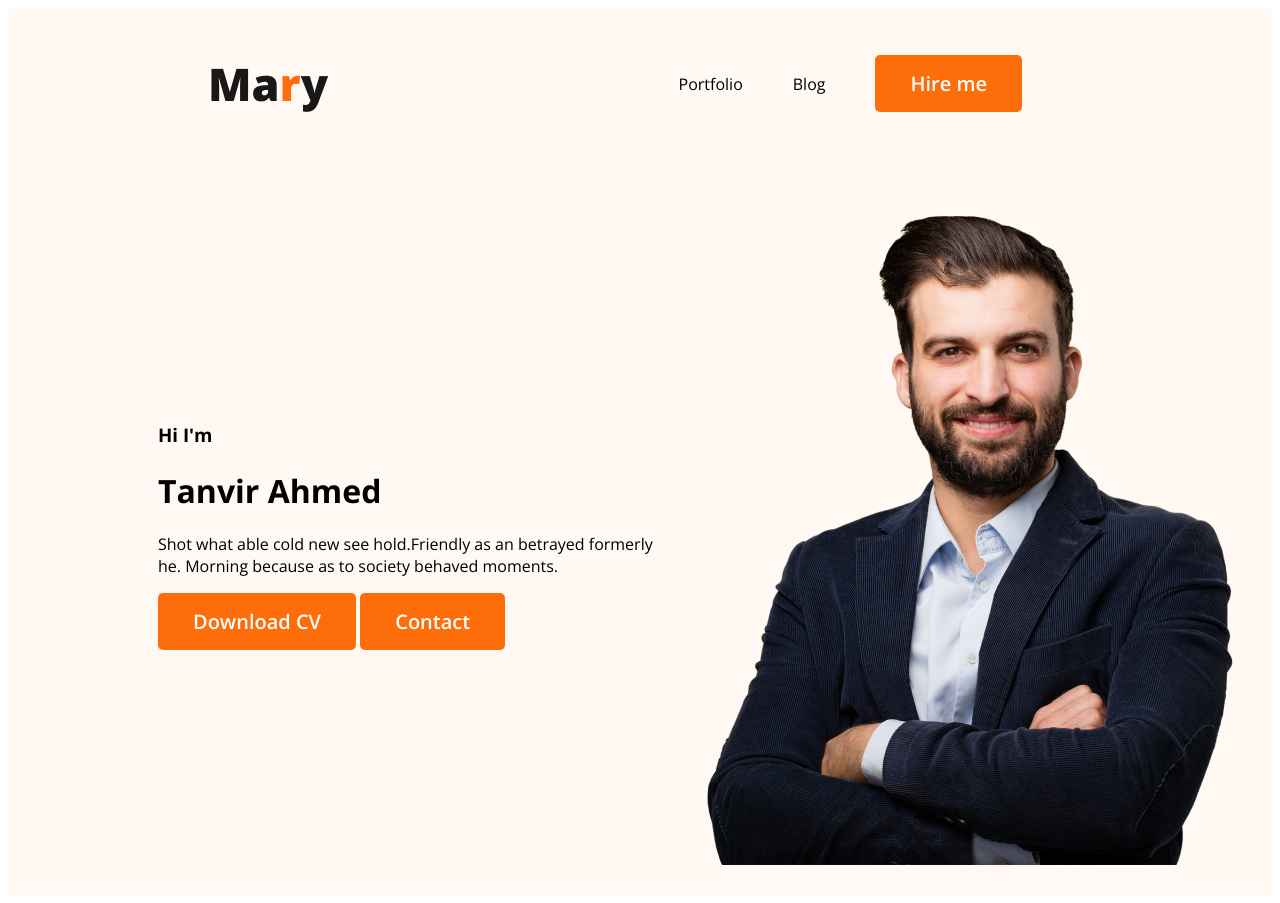
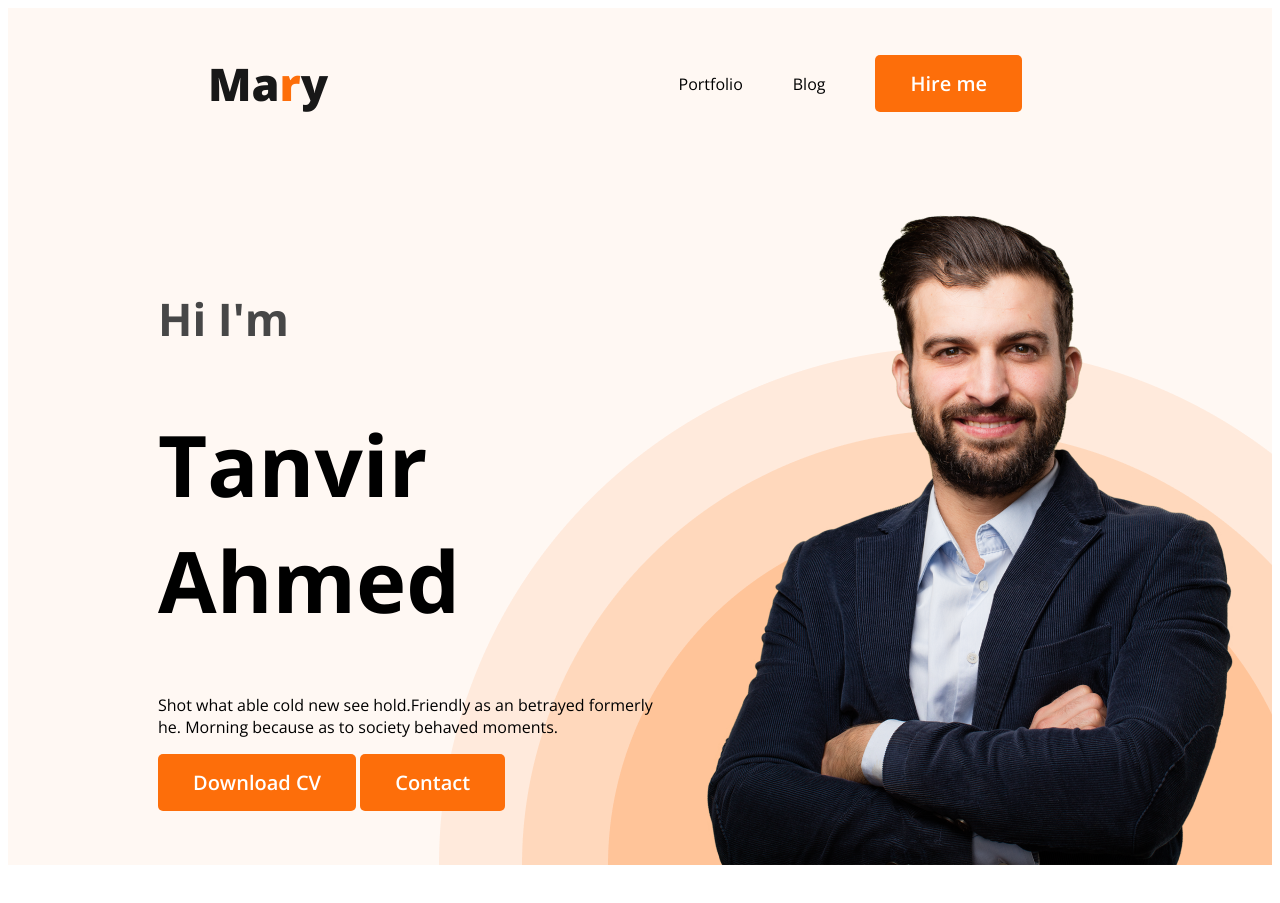
Before and after one commit to mdtanvirahmedrume/p-portfolio, a plain HTML site: page index.html in a window 1280 px wide. After the commit the page ends 873 px from the top, so only its background shows below. Drawn offline with nearby package versions, Linux system fonts and the light colour scheme.

Commit message:
added styles

```diff
--- a/style.css
+++ b/style.css
@@ -49,9 +49,12 @@ nav a{
 
 .header{
     background-color: #FFF8F3;
+    background-image: url("images/header_bg.png");
+    background-repeat: no-repeat;
+    background-position: bottom right;
 }
 .banner{
-    padding: 30px 30px 30px 150px;
+    padding: 30px 30px  0px 150px;
     display: flex;
     align-items: center;
 }
@@ -59,3 +62,11 @@ nav a{
     width: 584px;
     height: 676px;
 }
+.banner-greeting{
+    font-size: 45px;
+    color: #474747;
+}
+.banner-title{
+    font-size: 85px;
+    font-weight: 700;
+}
```
